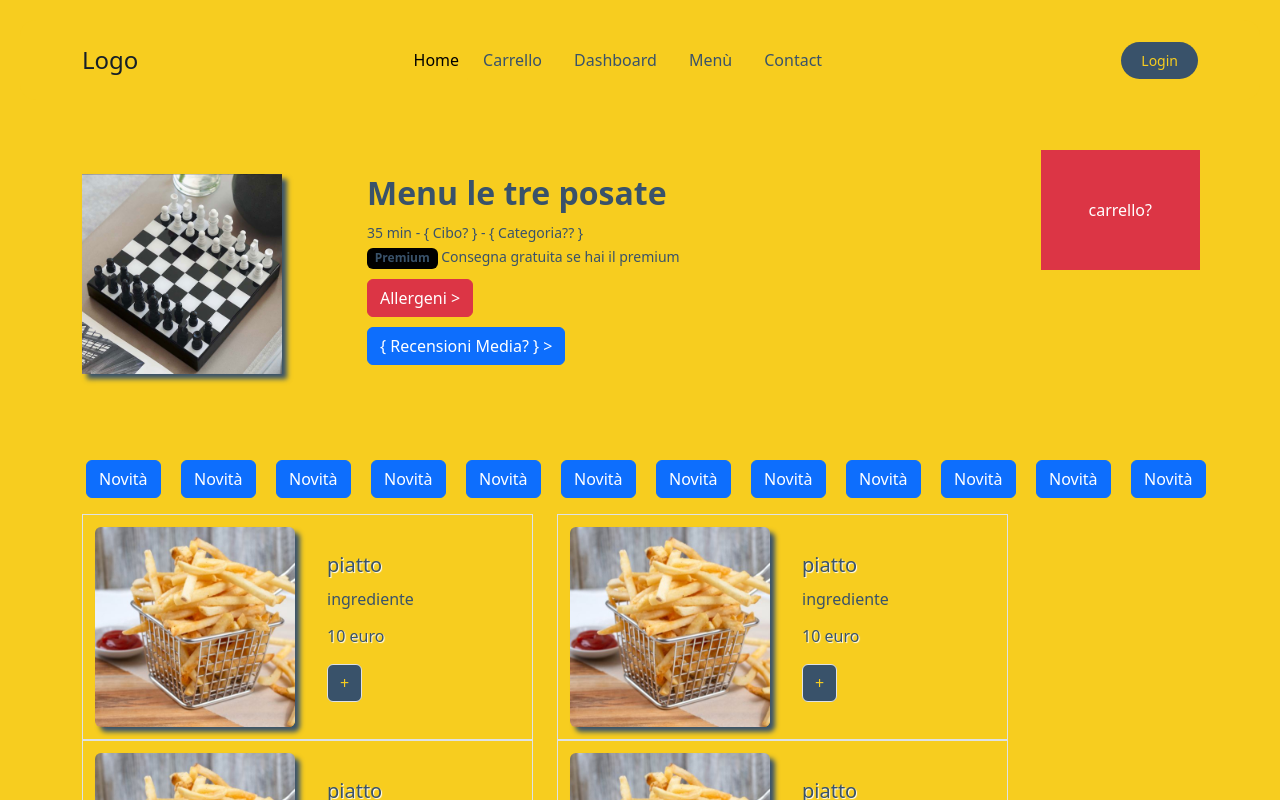
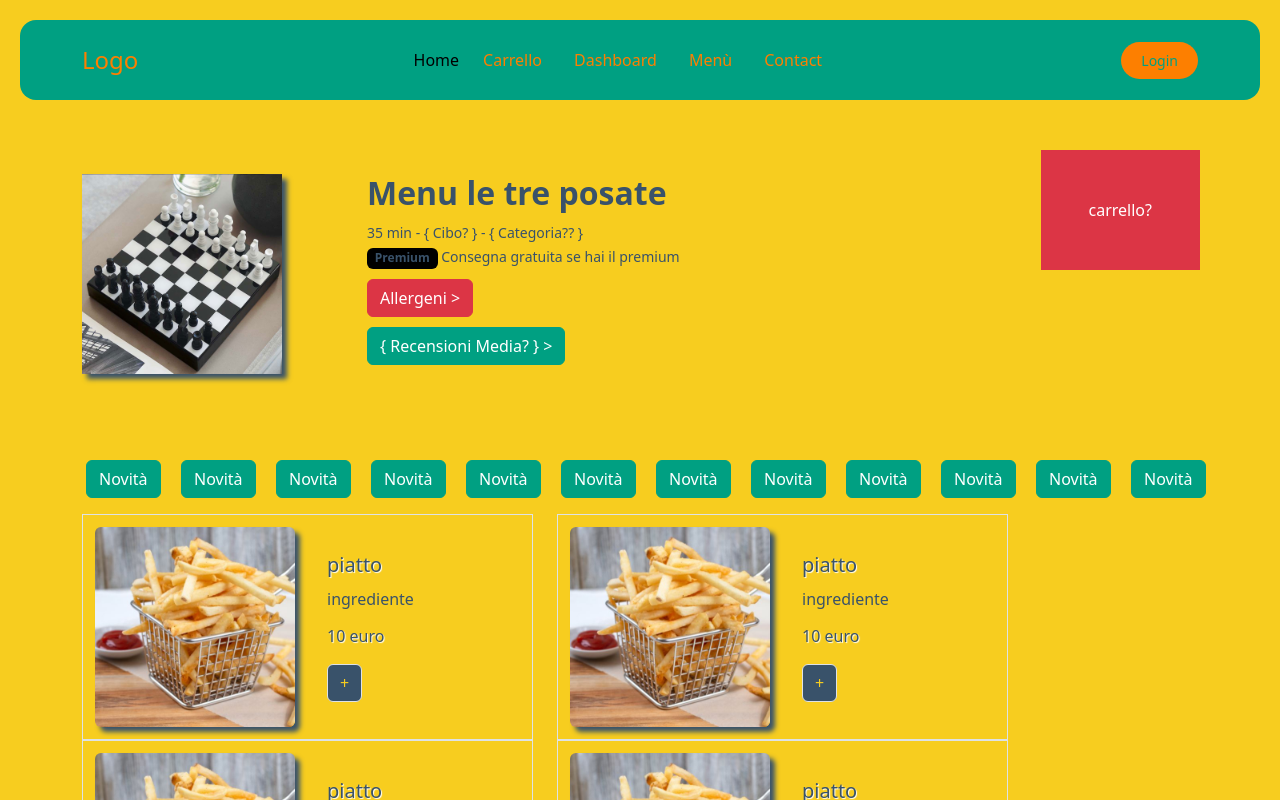
Before and after one commit to gabrielebottari/deliveboo-frontend, a Vue app: page /menu in a window 1280 px wide. Shown: the top 800 px of the page. Built offline with nearby package versions, Linux system fonts and the light colour scheme.

Commit message:
prove dei colori

```diff
--- a/src/assets/scss/partials/footer.scss
+++ b/src/assets/scss/partials/footer.scss
@@ -1,14 +1,18 @@
+// IMPORTAZIONE VARIABILI
+@import "./variables.scss";
+
+
 * {
     text-decoration: hidden;
 }
 a {
     //background-color: #39526A;
-    color: #F7CD1F;
+    color: $primary;
     text-decoration: none;
 }
 a:hover {
     text-decoration: underline solid;
-    text-decoration-color:#F7CD1F;
+    text-decoration-color: $primary;
     line-height: 1.5;
 
 }
--- a/src/assets/scss/partials/header.scss
+++ b/src/assets/scss/partials/header.scss
@@ -1,5 +1,8 @@
+// IMPORTAZIONE VARIABILI
+@import "./variables.scss";
+
 .navbar {
-    background-color: #F7CD1F;
+    background-color: $primary;
     height: 80px;
     margin: 20px;
     border-radius: 16px;
@@ -7,18 +10,18 @@
 }
 
 .offcanvas-body, .offcanvas-header{
-    background-color: #F7CD1F;
+    background-color: $primary;
 }
 
 .navbar-brand{
     font-weight: 500;
-    color: #161f28;
+    color: $secondary;
     font-size: 24px;
     transition: 0.3s color;
 }
 .login-button {
-    background-color: #39526A;
-    color: #F7CD1F;
+    background-color: $secondary;
+    color: $primary;
     font-size: 14px;
     padding: 8px 20px;
     border-radius: 50px;
@@ -27,7 +30,8 @@
 }
 
 .login-button:hover {
-    background-color: #161f28;
+    background-color: $primary;
+    color: $secondary ;
 }
 
 .navbar-toggler {
@@ -41,13 +45,13 @@
 }
 
 .nav-link {
-    color: #39526A;
+    color: $secondary;
     font-weight: 500;
     position: relative;
 }
 
 .nav-link:hover, .nav-link.active {
-    color: #161f28;
+    color: $secondary;
 }
 
 @media (min-width: 991px) {
@@ -60,7 +64,7 @@
         transform: translateX(-50%);
         width: 0;
         height: 2px;
-        background-color: #F7CD1F;
+        background-color: $primary;
         visibility: hidden;
         transition: 0.3s ease-in-out;
     }
--- a/src/assets/scss/partials/homepage.scss
+++ b/src/assets/scss/partials/homepage.scss
@@ -1,9 +1,11 @@
+@import "./variables.scss";
+
 //CAROSELLO
 .carousel {
-    background-color: #F7CD1F;
+    background-color: $primary;
 }
 .carousel-item{
-    background-color: #39526A;
+    background-color: $secondary;
 }
 .img-wrapper{
     max-width: 100%;
@@ -38,11 +40,11 @@ img{
     margin: 0.5em;
 }
 .card-map{
-    background-color: #39526A;
-    color: #F7CD1F;
+    background-color: $secondary;
+    color: $primary;
 }
 .card > .img-wrapper, .card-body {
-    background-color: #F7CD1F;
+    background-color: $primary;
 }
 //STILE SEZIONE MAPS
 h6{
@@ -89,7 +91,7 @@ h6{
 }
 //categorie
 .categories-container {
-    background-color: #F7CD1F;
+    background-color: $primary;
 }
 .card-img-top {
     border-radius: 50px;
@@ -98,29 +100,54 @@ h6{
 .categories-card {
     border-radius: 30px;
     box-shadow: rgba(0, 0, 0, 0.35) 0px 5px 15px;
-    background-color: #39526A;
-    color: #F7CD1F;
+    background-color: $secondary;
+    color: $primary;
 }
 .categories-card > .card-body {
     padding: 25px;
     margin-top: -15px;
-    background-color: #39526A;
-    color: #F7CD1F;
+    background-color: $secondary;
+    color: $primary;
 }
 .categories-card > .card-body > * {
-    background-color: #39526A;
+    background-color: $secondary;
 }
 .categories-card > .d-flex > a {
     border-radius: 50px;
     width: 120px;
-    color: #39526A;
-    background-color: #F7CD1F;
+    color: $secondary;
+    background-color: $primary;
 }
 .categories-card > .d-flex > a:hover {
-    background-color: #39526A;
-    color: #F7CD1F;
+    background-color: $secondary;
+    color: $primary;
 }
-.contenitore-maria-pia {
-    color: fuchsia;
-    background-color: black;
+.background-header{
+    background: url('/src/assets/img/cheeseburger.jpg') no-repeat center;
+    background-size: cover;
+    width: 100%;
 }
+
+.background-header::before {
+    background-color: rgba(0, 0, 0, 0.6);
+    content: "";
+    position: absolute;
+    top: 0;
+    right: 0;
+    bottom: 0;
+    left: 0;
+}
+
+.background-header .container {
+    height: 100vh;
+    z-index: 1;
+    position: relative;
+}
+.background-header h1{
+    font-size: 1.5em;
+    color: $primary;
+}
+.background-header h2{
+    font-size: 1.2em;
+    color: $primary;
+}
--- a/src/assets/scss/partials/variables.scss
+++ b/src/assets/scss/partials/variables.scss
@@ -0,0 +1,8 @@
+$secondary: #FD7F00;
+$primary: #00A082;
+//#FD7F00 (Arancio da Just Eat)
+
+//#FEC244 (Arancio/Giallo da Glovo)
+//#00A082 (Turquoise da Glovo)
+
+//#00CCBC (Turquoise da Deliveroo)
--- a/src/pages/Homepage.vue
+++ b/src/pages/Homepage.vue
@@ -92,6 +92,7 @@ export default {
    <!--Fine Carosello-->
 
     <!--Parte dell'homepage che conterrà le mappe oppure un consiglio di ristoranti-->
+    <!--
     <section class="section-map">
 
         <div class="container container-section-map">
@@ -142,6 +143,7 @@ export default {
         </div>
 
     </section>
+    -->
 
    <!--parte dell'homepage che contiene LE CATEGORIE-->
    <div class="categories-container">
@@ -250,32 +252,5 @@ export default {
 
 <style lang="scss" scoped>
     @import "../assets/scss/partials/homepage.scss";
-
-.background-header{
-    background: url('/src/assets/img/cheeseburger.jpg') no-repeat center;
-    background-size: cover;
-    width: 100%;
-}
-
-.background-header::before {
-    background-color: rgba(0, 0, 0, 0.6);
-    content: "";
-    position: absolute;
-    top: 0;
-    right: 0;
-    bottom: 0;
-    left: 0;
-}
-
-.background-header .container {
-    height: 100vh;
-    z-index: 1;
-    position: relative;
-}
-.background-header h1{
-    font-size: 1.5em;
-}
-.background-header h2{
-    font-size: 1.2em;
-}
+    @import "../assets/scss/partials/variables.scss";
 </style>
```
